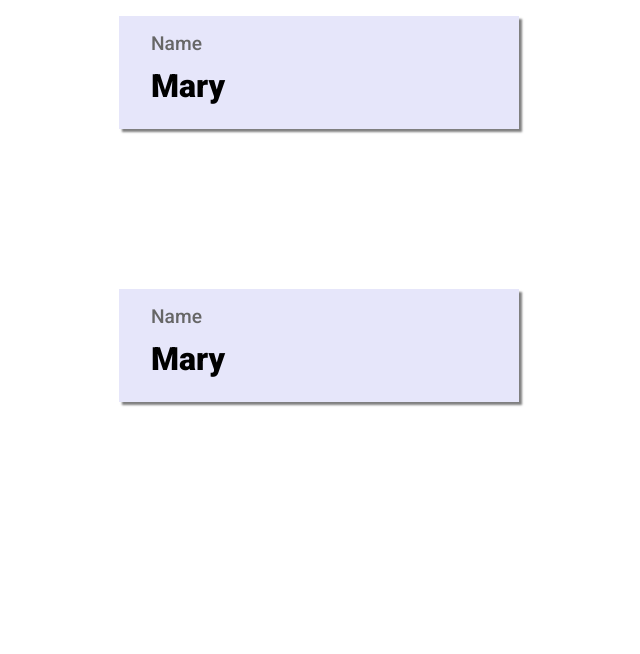
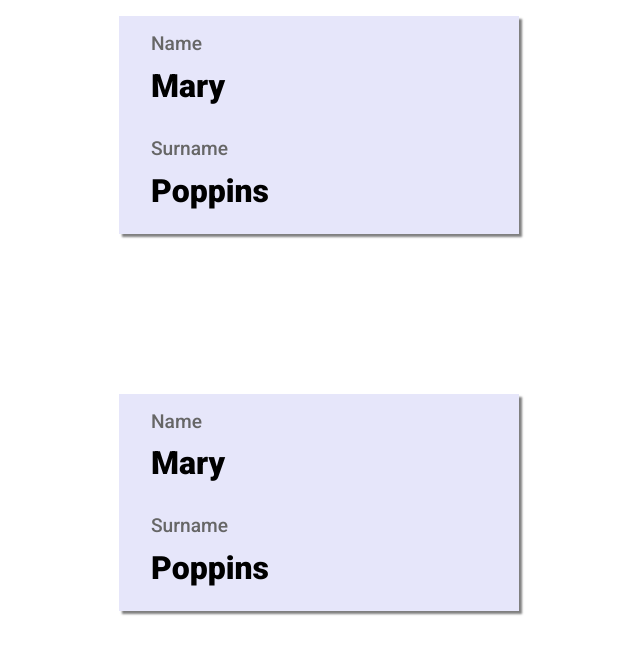
Before and after one commit to ssmkhrj/migrating-to-react-hooks, a React (Create React App) app: page / in a window 1280 px wide. Shown: the top 654 px of the page, without its empty margins (321-961 px from the left). Built offline with nearby package versions, Linux system fonts and the light colour scheme; a web font is replaced by a local one.

Commit message:
First commit

```diff
--- a/src/components/Greeting-Class.js
+++ b/src/components/Greeting-Class.js
@@ -4,12 +4,17 @@ import Row from "./Row";
 class Greeting extends Component {
   constructor() {
     super();
-    this.state = { name: "Mary" };
+    this.state = { name: "Mary", surname: "Poppins" };
     this.handleNameChange = this.handleNameChange.bind(this);
+    this.handleSurnameChange = this.handleSurnameChange.bind(this);
   }
 
   handleNameChange(e) {
     this.setState({ name: e.target.value });
+  }
+
+  handleSurnameChange(e) {
+    this.setState({ surname: e.target.value });
   }
 
   render() {
@@ -18,6 +23,12 @@ class Greeting extends Component {
         <Row label="Name">
           <input value={this.state.name} onChange={this.handleNameChange} />
         </Row>
+        <Row label="Surname">
+          <input
+            value={this.state.surname}
+            onChange={this.handleSurnameChange}
+          />
+        </Row>
       </section>
     );
   }
--- a/src/components/Greeting-Function.js
+++ b/src/components/Greeting-Function.js
@@ -3,11 +3,19 @@ import Row from "./Row";
 
 const Greeting = () => {
   const [name, setName] = useState("Mary");
+  const [surname, setSurname] = useState("Poppins");
+
   const handleNameChange = (e) => setName(e.target.value);
+
+  const handleSurnameChange = (e) => setSurname(e.target.value);
+
   return (
     <section>
       <Row label="Name">
         <input value={name} onChange={handleNameChange} />
+      </Row>
+      <Row label="Surname">
+        <input value={surname} onChange={handleSurnameChange} />
       </Row>
     </section>
   );
```
Also changed, not shown: readme-imgs/3.gif (added), 1 other file (tests, documents, lock files or other folders).
